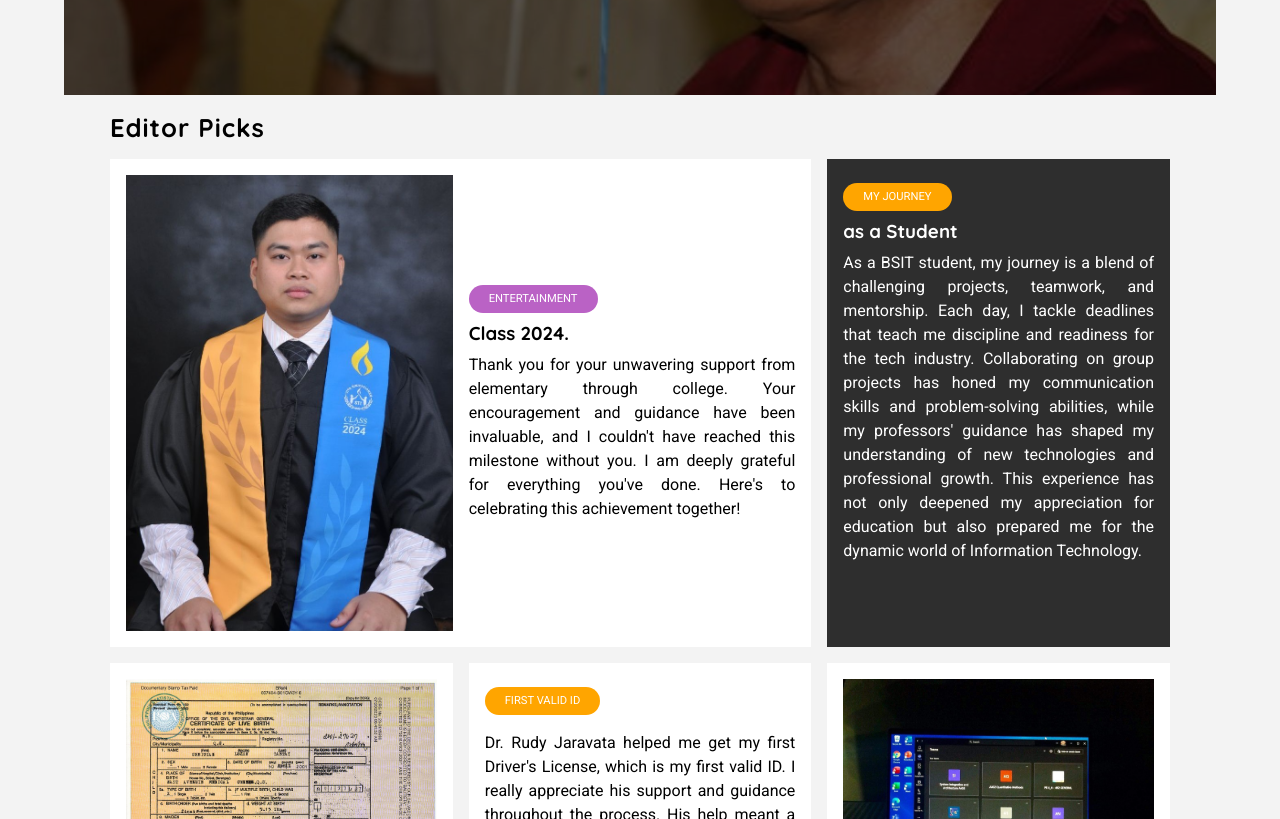
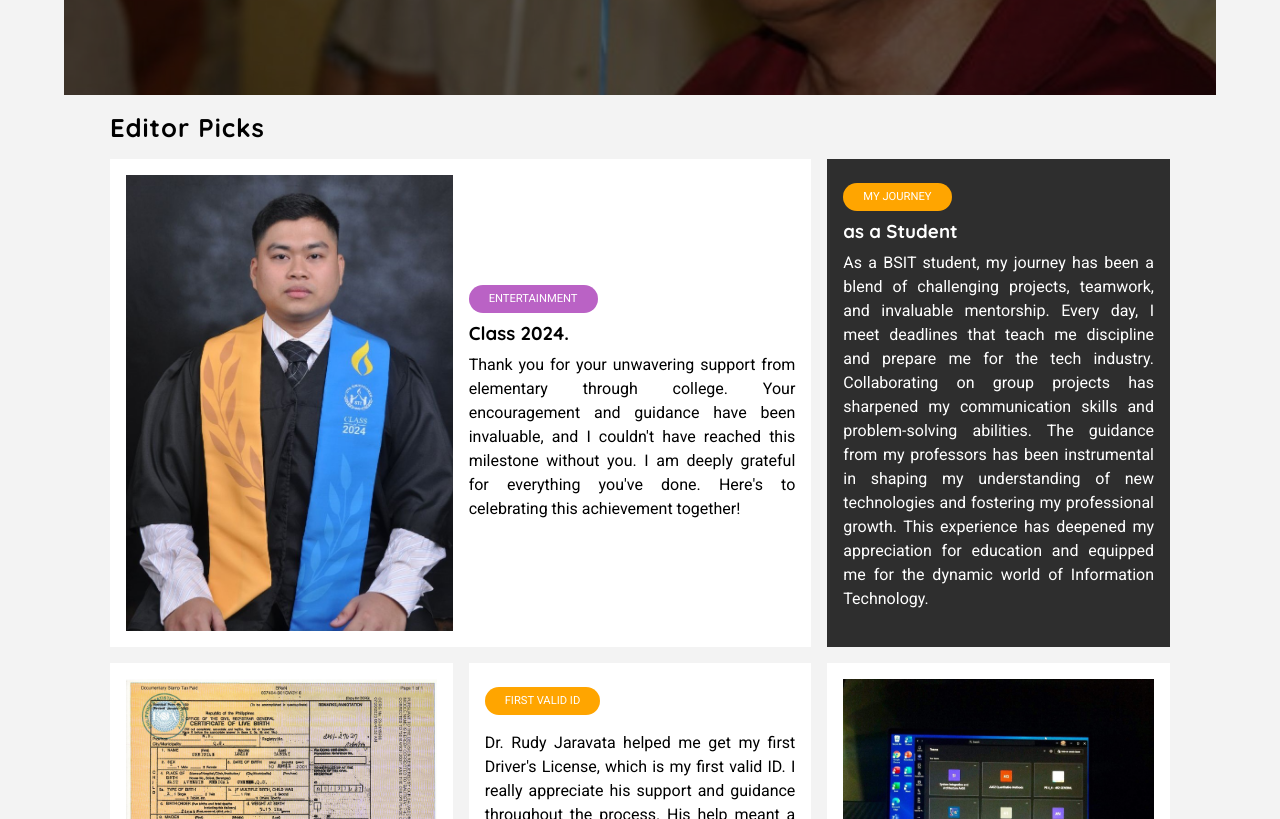
Before and after one commit to ChristianTantay/doc_rudy, a plain HTML site: page index.html in a window 1280 px wide. Shown: the part 453-1272 px from the top of the page. Drawn offline with Linux system fonts and the light colour scheme.

Commit message:
Update index.html

```diff
--- a/index.html
+++ b/index.html
@@ -87,7 +87,7 @@
                         <p class="sports-category">My Journey</p>
                         <h1>as a Student</h1>
                         <p>
-                            As a BSIT student, my journey is a blend of challenging projects, teamwork, and mentorship. Each day, I tackle deadlines that teach me discipline and readiness for the tech industry. Collaborating on group projects has honed my communication skills and problem-solving abilities, while my professors' guidance has shaped my understanding of new technologies and professional growth. This experience has not only deepened my appreciation for education but also prepared me for the dynamic world of Information Technology.
+                            As a BSIT student, my journey has been a blend of challenging projects, teamwork, and invaluable mentorship. Every day, I meet deadlines that teach me discipline and prepare me for the tech industry. Collaborating on group projects has sharpened my communication skills and problem-solving abilities. The guidance from my professors has been instrumental in shaping my understanding of new technologies and fostering my professional growth. This experience has deepened my appreciation for education and equipped me for the dynamic world of Information Technology.
                         </p>
                     </article>
                 </a>
```
